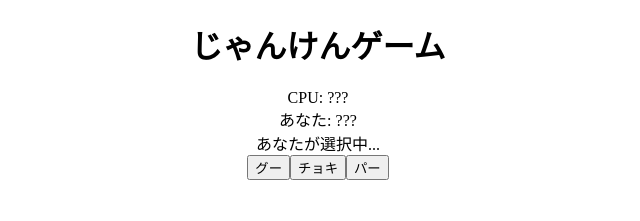
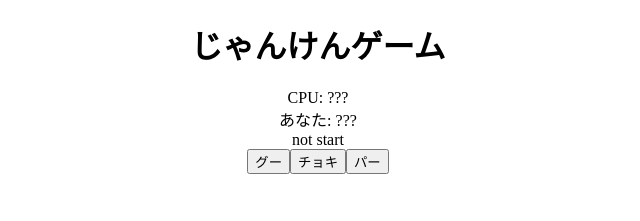
Before and after one commit to opt-tech/angular-template, an Angular app: page / in a window 1280 px wide. Shown: the top 221 px of the page, without its empty margins (322-962 px from the left). Built offline with nearby package versions, Linux system fonts and the light colour scheme.

Commit message:
feet(component): show handType

```diff
--- a/src/app/game.service.ts
+++ b/src/app/game.service.ts
@@ -4,7 +4,6 @@ import {of} from 'rxjs/observable/of';
 
 @Injectable()
 export class GameService {
-
   constructor() {
   }
 
@@ -34,7 +33,6 @@ export class GameService {
         return 'draw';
       }
     }
-
   }
 
   getCpuHandType() {
@@ -43,6 +41,9 @@ export class GameService {
 
   fight(yourHandType: string): Observable<string> {
     const cpuHandType = this.getCpuHandType();
-    return of(this.judgeHands(yourHandType, cpuHandType));
+    return of({
+      judgement: this.judgeHands(yourHandType, cpuHandType),
+      cpuHandType: cpuHandType,
+    });
   }
 }
--- a/src/app/game/game.component.html
+++ b/src/app/game/game.component.html
@@ -1,10 +1,10 @@
 <div>
-  CPU: ???
+  CPU: {{cpuHandType}}
 </div>
 <div>
-  あなた: ???
+  あなた: {{yourHandType}}
 </div>
 <div>
-  あなたが選択中...
+  {{judgement}}
 </div>
 <app-game-controller></app-game-controller>
--- a/src/app/game/game.component.ts
+++ b/src/app/game/game.component.ts
@@ -7,16 +7,24 @@ import {GameService} from '../game.service';
   styleUrls: ['./game.component.css']
 })
 export class GameComponent implements OnInit {
-  result: string;
+  judgement: string;
+  yourHandType: string;
+  cpuHandType: string;
   constructor(private gameService: GameService) {
   }
 
   ngOnInit() {
-    this.result = 'not start';
+    this.judgement = 'not start';
+    this.yourHandType = '???';
+    this.cpuHandType = '???';
+
   }
 
   onGameStart(yourHandType: string) {
-    this.gameService.fight(yourHandType).subscribe(result => this.result = result);
+    this.yourHandType = yourHandType;
+    this.gameService.fight(yourHandType).subscribe( result => {
+      this.cpuHandType = result.cpuHandType;
+      this.judgement = result.judgement;
+    });
   }
-
 }
```
